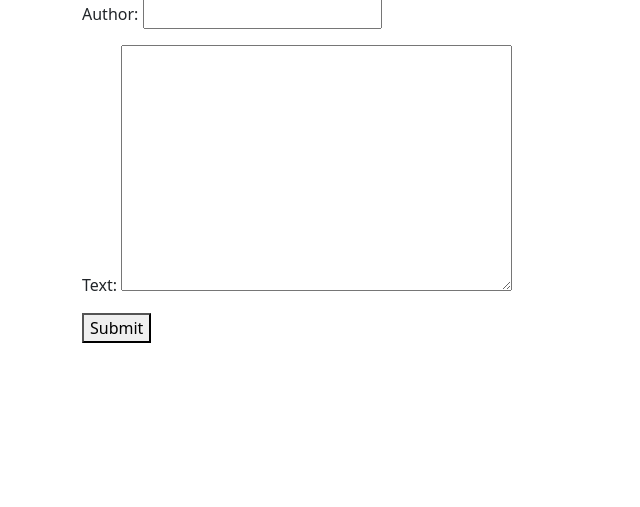
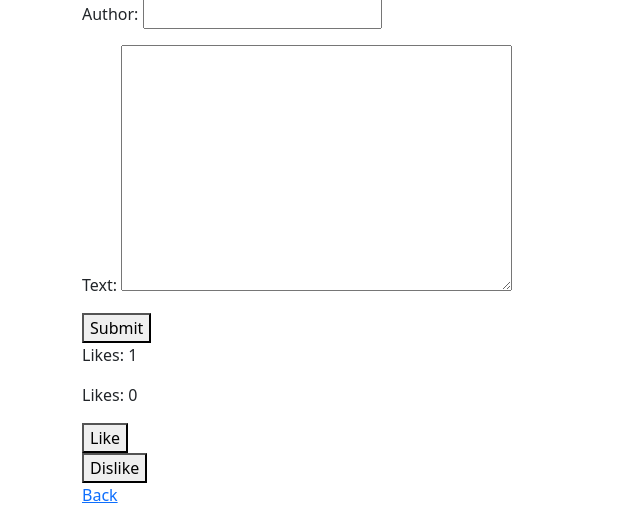
Before and after one commit to Shivani2120/blog, a Django app: page /post/1 in a window 1280 px wide. Shown: the part 451-958 px from the top of the page, without its empty margins (0-640 px from the left). Before the commit the page ends 794 px from the top, so only its background shows below. Run offline with Django 3.2, Linux system fonts and the light colour scheme; tables that the repository leaves empty hold one stand-in row (values such as "Sample post"); some libraries are stand-ins or nearby versions.

Commit message:
Added like dislike

```diff
--- a/blog/models.py
+++ b/blog/models.py
@@ -4,9 +4,17 @@ from django.db import models
 class BlogPost(models.Model):
   title = models.CharField(max_length=50)
   content = models.CharField(max_length=100)
+  image = models.ImageField(upload_to="images/", null=True, blank=True)
+  pdf_file = models.FileField(upload_to='documents/', null=True, blank=True)
 
   def __str__(self):
     return self.title
+
+  def get_like_count(self):
+    return self.like_set.filter(liked=True).count()
+
+  def get_dislike_count(self):
+    return self.like_set.filter(liked=False).count()
 
 class Comment(models.Model):
   post = models.ForeignKey(BlogPost, on_delete=models.CASCADE)
@@ -16,3 +24,7 @@ class Comment(models.Model):
 
   def __str__(self):
     return f"Comment by {self.author} on {self.post.title}"
+
+class Like(models.Model):
+  post = models.ForeignKey(BlogPost, on_delete=models.CASCADE)
+  liked = models.BooleanField(default=True)
--- a/blog/templates/blog.html
+++ b/blog/templates/blog.html
@@ -2,7 +2,7 @@
 
 {% block content %}
 	<h4>Create a New Blog Post</h4>
-	<form method="POST">
+	<form method="POST" enctype="multipart/form-data">
 		{% csrf_token %}
 		{{ form.as_p }}
 		<button type="submit" class="save btn btn-default">Save</button>
--- a/blog/templates/blog_detail.html
+++ b/blog/templates/blog_detail.html
@@ -5,7 +5,6 @@
     <h1>{{ blog.title }}</h1>
     <p>{{ blog.content }}</p>
   </article>
-
 
   <h3>Comments</h3>
 
@@ -35,4 +34,22 @@
     <button type="submit">Submit</button>
   </form>
 
+  {% with like_count=blog.get_like_count %}
+    <p>Likes: {{ like_count }}</p>
+  {% endwith %}
+
+  {% with dislike_count=blog.get_dislike_count %}
+    <p>Likes: {{ dislike_count }}</p>
+  {% endwith %}
+
+  <form action="{% url 'like_post' blog.id %}" method="post">
+    {% csrf_token %}
+    <button type="submit">Like</button>
+  </form>
+  <form action="{% url 'unlike_post' blog.id %}" method="post">
+      {% csrf_token %}
+      <button type="submit">Dislike</button>
+  </form>
+
+  <a href="{% url 'index' %}">Back</a>
 {% endblock content %}
--- a/blog/templates/edit_blog.html
+++ b/blog/templates/edit_blog.html
@@ -7,4 +7,5 @@
     {{ form.as_p }}
     <button type="submit" class="save btn btn-default">Edit</button>
   </form>
+  <a href="{% url 'index' %}">Back</a>
 {% endblock content %}
--- a/blog/views.py
+++ b/blog/views.py
@@ -1,6 +1,6 @@
 from django.shortcuts import render, get_object_or_404, redirect
 from django.contrib import messages
-from .models import BlogPost, Comment
+from .models import BlogPost, Comment, Like
 from .forms import BlogForm
 from .forms import CommentForm
 import pdb;
@@ -10,6 +10,13 @@ def blog_detail(request, post_id):
   comments = Comment.objects.filter(post=blog)
   comment_form = CommentForm()
   return render(request, 'blog_detail.html', {'blog': blog, 'comments': comments, 'comment_form': comment_form})
+  likes_post = blog.like_set.filter(liked=True).exists()
+  dislikes_post = blog.like_set.filter(liked=False).exists()
+  context = {
+        'post': post,
+        'likes_post': likes_post,
+        'dislikes_post': dislikes_post,
+    }
 
 def index(request):
   blogs = BlogPost.objects.all()
@@ -18,7 +25,7 @@ def index(request):
 def create_blog(request):
   # pdb.set_trace()            #for debugging
   if request.method == 'POST':
-    form = BlogForm(request.POST)
+    form = BlogForm(request.POST, request.FILES)
     if form.is_valid():
       form.save()
       return redirect('index')
@@ -71,3 +78,19 @@ def delete_comment(request, comment_id):
     post_id = comment.post.id
     comment.delete()
     return redirect('blog_detail', post_id=post_id)
+
+def like_post(request, post_id):
+  post = get_object_or_404(BlogPost, pk=post_id)
+  like, created = Like.objects.get_or_create(post=post)
+  if not created:
+      like.liked = True
+      like.save()
+  return redirect('blog_detail', post_id=post_id)
+
+def unlike_post(request, post_id):
+  post = get_object_or_404(BlogPost, pk=post_id)
+  dislike, created = Like.objects.get_or_create(post=post)
+  if not created:
+    dislike.liked = False
+    dislike.save()
+  return redirect('blog_detail', post_id=post_id)
--- a/blog_comment_project/urls.py
+++ b/blog_comment_project/urls.py
@@ -16,6 +16,8 @@ Including another URLconf
 from django.contrib import admin
 from django.urls import path
 from blog import views
+from django.conf import settings
+from django.conf.urls.static import static
 
 urlpatterns = [
     path('admin/', admin.site.urls),
@@ -27,4 +29,6 @@ urlpatterns = [
     path('<int:post_id>/comment/', views.create_comment, name='create_comment'),
     path('comment/<int:comment_id>/delete/', views.delete_comment, name='delete_comment'),
     path('comment/<int:comment_id>/edit/', views.edit_comment, name='edit_comment'),
-]
+    path('<int:post_id>/like/', views.like_post, name='like_post'),
+    path('<int:post_id>/unlike', views.unlike_post, name='unlike_post'),
+]+ static(settings.MEDIA_URL, document_root=settings.MEDIA_ROOT)
```
Also changed, not shown: blog/templates/index.html (+12 -1 lines), blog_comment_project/settings.py (+9 -0 lines), blog/migrations/0002_blogpost_image.py (added), blog/migrations/0003_blogpost_pdf_file.py (added), blog/migrations/0004_like.py (added), media/images/pexels-oleksandr-p-3278215.jpg (added), media/images/pexels-oleksandr-p-3278215_k4cOuFm.jpg (added), 1 other file.
